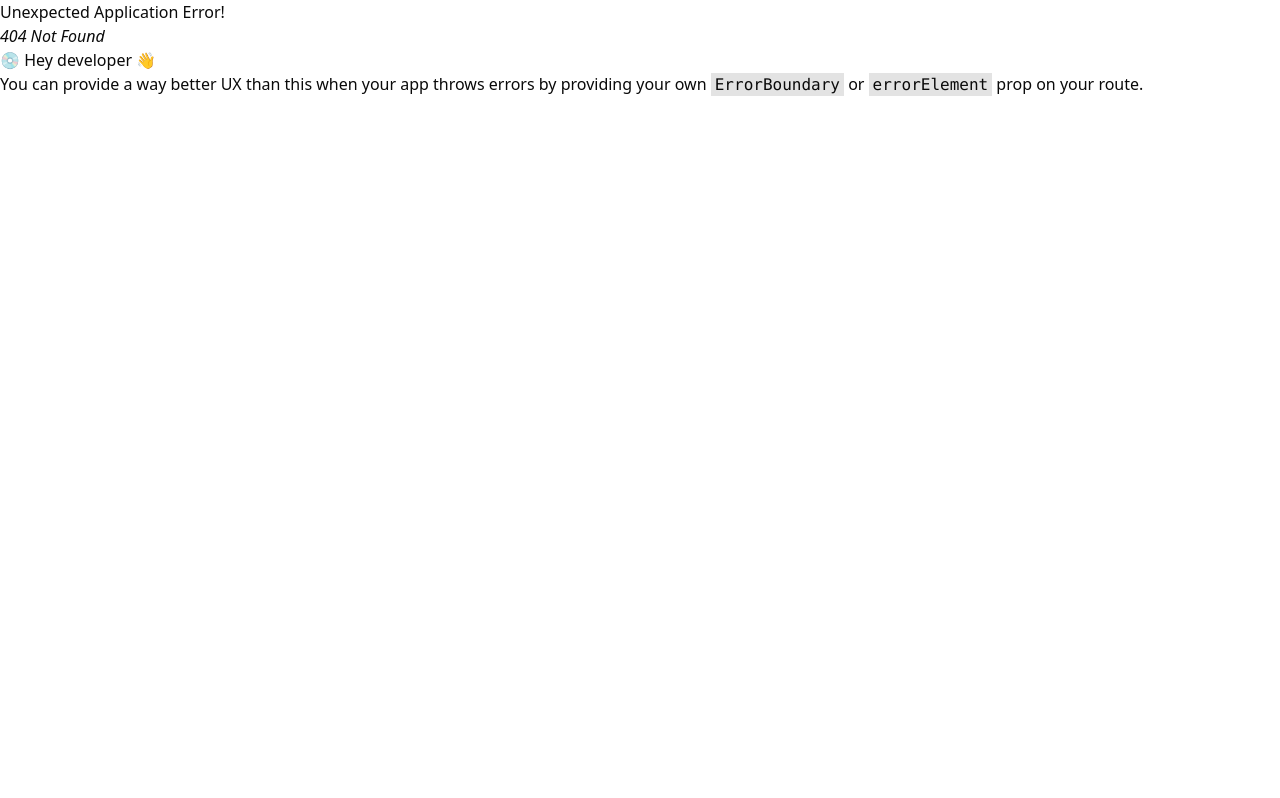
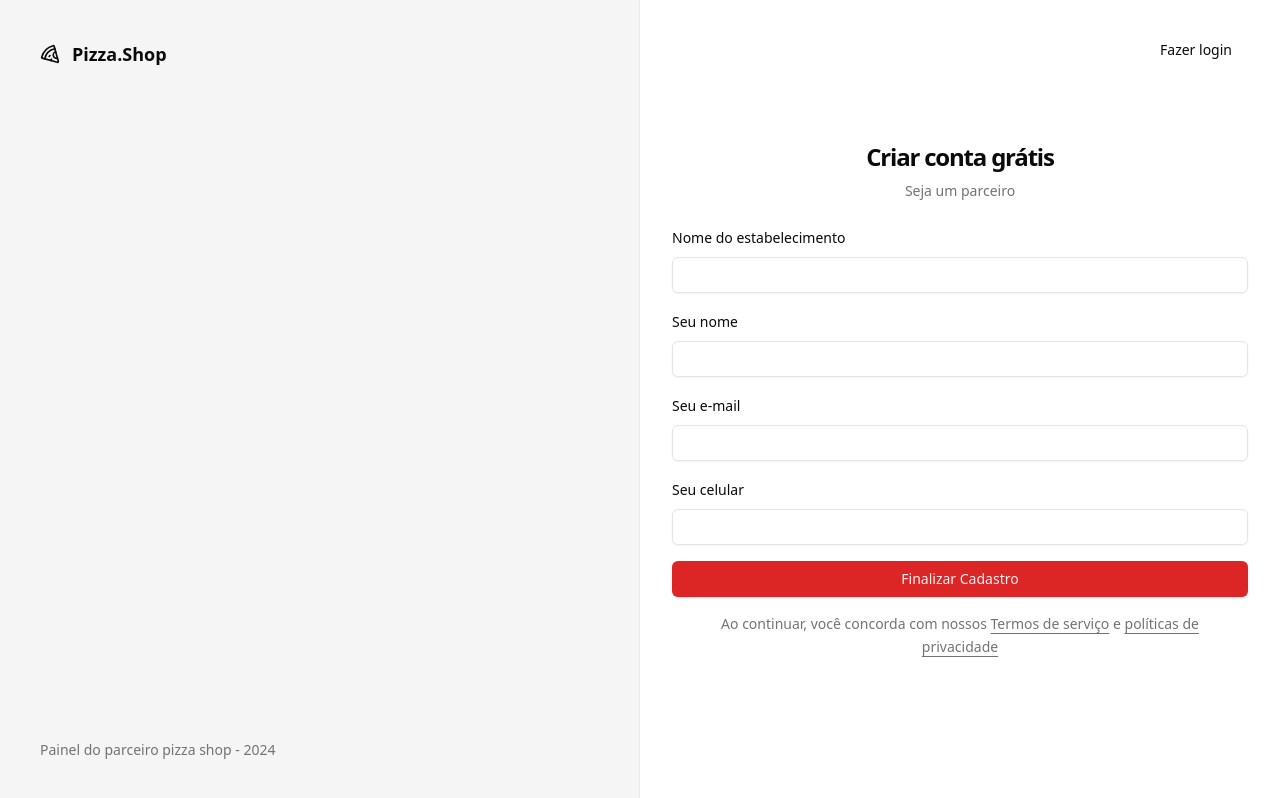
Before and after one commit to ArnaldoAF/04-ignite-pizzashop-web, a React (Vite) app: page /sing-up in a window 1280 px wide. Before the commit this address had no page. Built offline with nearby package versions, Linux system fonts and the light colour scheme.

Commit message:
página: cadastro de restaurante

```diff
--- a/src/pages/_layouts/auth.tsx
+++ b/src/pages/_layouts/auth.tsx
@@ -14,7 +14,7 @@
                 </footer>
             </div>
 
-            <div className="flex flex-col items-center justify-center">
+            <div className="flex flex-col items-center justify-center relative">
                 <Outlet />
             </div>
         </div>
--- a/src/pages/auth/sing-in.tsx
+++ b/src/pages/auth/sing-in.tsx
@@ -5,6 +5,7 @@
 import { Helmet, HelmetProvider } from "react-helmet-async";
 import { z } from 'zod';
 import { Toaster, toast } from 'sonner'
+import { Link } from "react-router-dom";
 
 
 const singInForm = z.object({
@@ -33,7 +34,12 @@
         <>
             <Helmet title="Login" />
             <div className="p-8">
+                <Button variant="ghost" asChild className="absolute right-8 top-8">
 
+                    <Link to="/sing-up" >
+                        Novo estabelecimento
+                    </Link>
+                </Button>
                 <div className="w-{350px} flex flex-col justify-center gap-6">
                     <div className="flex flex-col gap-2 text-center">
                         <h1 className="text-2xl font-semibold tracking-tighter">Acessar Painel</h1>
--- /dev/null
+++ b/src/pages/auth/sing-up.tsx
@@ -0,0 +1,95 @@
+import { Button } from "@/components/ui/button";
+import { useForm } from 'react-hook-form'
+import { Input } from "@/components/ui/input";
+import { Label } from "@/components/ui/label";
+import { Helmet, HelmetProvider } from "react-helmet-async";
+import { z } from 'zod';
+import { Toaster, toast } from 'sonner'
+import { Link, useNavigate } from "react-router-dom";
+
+
+const singUpForm = z.object({
+    restaurantName: z.string(),
+    managerName: z.string(),
+    phone: z.string(),
+    email: z.string().email()
+})
+
+type SingUpForm = z.infer<typeof singUpForm>
+
+export function SingUp() {
+    const navigate = useNavigate()
+
+    const { register, handleSubmit, formState: { isSubmitting } } = useForm<SingUpForm>()
+
+    async function handleSingUp(data: SingUpForm) {
+        try {
+            await new Promise((resolve) => setTimeout(resolve, 200))
+            toast.success("Restaurante cadastrado com sucesso ", {
+                action: {
+                    label: "Login",
+                    onClick: () =>
+                        navigate("/sing-in")
+                }
+            })
+        }
+        catch {
+            toast.error("erro ao cadastrar restaurante ")
+        }
+
+    }
+
+
+    return (
+        <>
+            <Helmet title="Cadastro" />
+            <div className="p-8">
+                <Button variant="ghost" asChild className="absolute right-8 top-8">
+
+                    <Link to="/sing-in" >
+                        Fazer login
+                    </Link>
+                </Button>
+
+                <div className="w-{350px} flex flex-col justify-center gap-6">
+                    <div className="flex flex-col gap-2 text-center">
+                        <h1 className="text-2xl font-semibold tracking-tighter">Criar conta grátis</h1>
+                        <p className="text-sm text-muted-foreground">Seja um parceiro</p>
+                    </div>
+
+                    <form onSubmit={handleSubmit(handleSingUp)} className="space-y-4">
+                        <div className="space-y-2">
+                            <Label htmlFor="restaurantName">Nome do estabelecimento</Label>
+                            <Input id="restaurantName" type="text" {...register('restaurantName')} />
+                        </div>
+
+                        <div className="space-y-2">
+                            <Label htmlFor="managerName">Seu nome</Label>
+                            <Input id="managerName" type="text" {...register('managerName')} />
+                        </div>
+
+                        <div className="space-y-2">
+                            <Label htmlFor="email">Seu e-mail</Label>
+                            <Input id="email" type="email" {...register('email')} />
+                        </div>
+
+                        <div className="space-y-2">
+                            <Label htmlFor="phone">Seu celular</Label>
+                            <Input id="phone" type="tel" {...register('phone')} />
+                        </div>
+
+                        <Button className="w-full" type="submit" disabled={isSubmitting}>
+                            Finalizar Cadastro
+                        </Button>
+
+                        <p className="px-6 text-center text-sm leading-relaxed text-muted-foreground">
+                            Ao continuar, você concorda com nossos <a className="underline underline-offset-4" href="">Termos de serviço</a>
+                            {' '} e <a className="underline underline-offset-4" href="">políticas de privacidade</a>
+                        </p>
+
+                    </form>
+                </div>
+            </div>
+        </>
+    )
+}
--- a/src/routes.tsx
+++ b/src/routes.tsx
@@ -6,6 +6,7 @@
 import { SingIn } from "./pages/auth/sing-in";
 import { AppLayout } from "./pages/_layouts/app";
 import { AuthLayout } from "./pages/_layouts/auth";
+import { SingUp } from "./pages/auth/sing-up";
 
 export const router = createBrowserRouter([
     {
@@ -19,7 +20,8 @@
         path: "/",
         element: <AuthLayout />,
         children: [
-            { path: "/sing-in", element: <SingIn /> }
+            { path: "/sing-in", element: <SingIn /> },
+            { path: "/sing-up", element: <SingUp /> }
         ]
     }
 ]);
```
